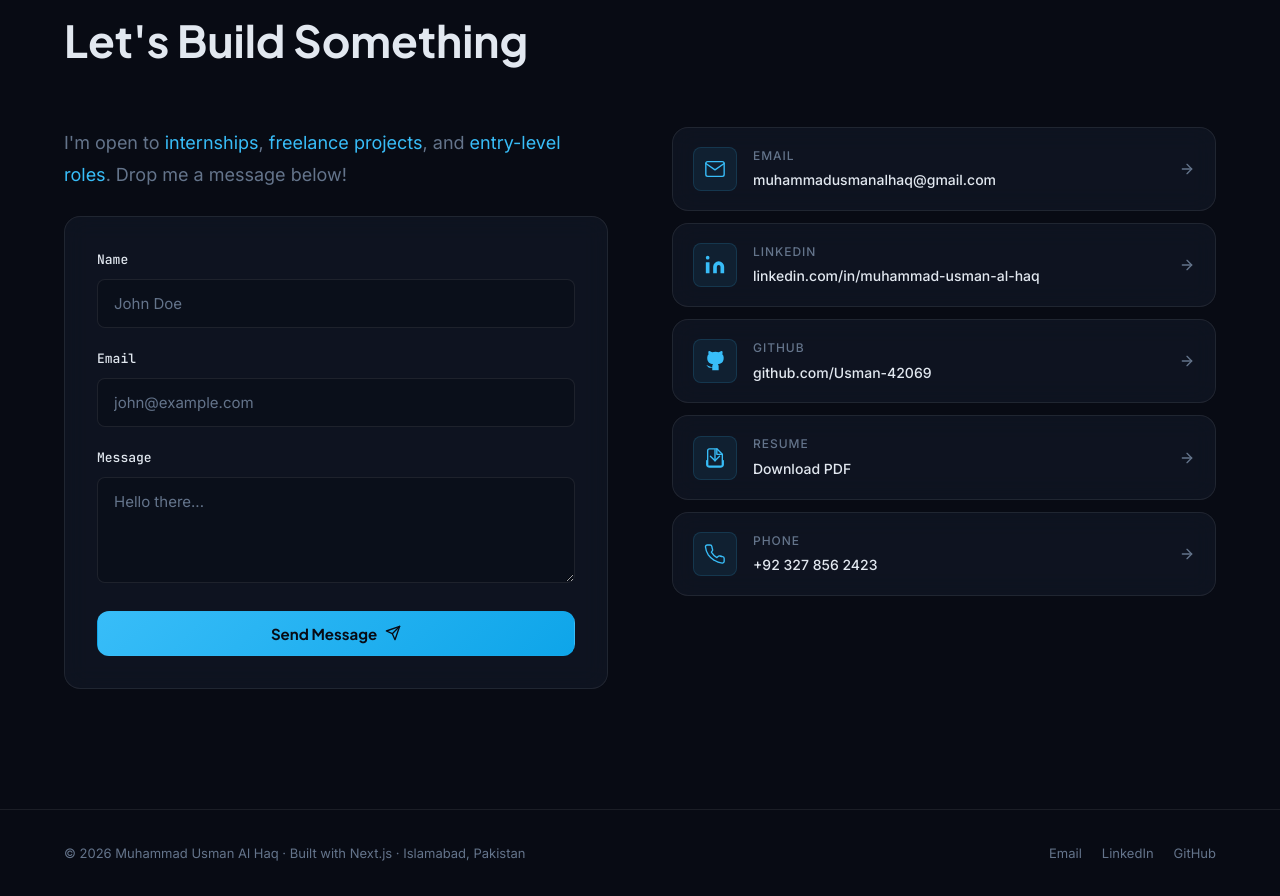
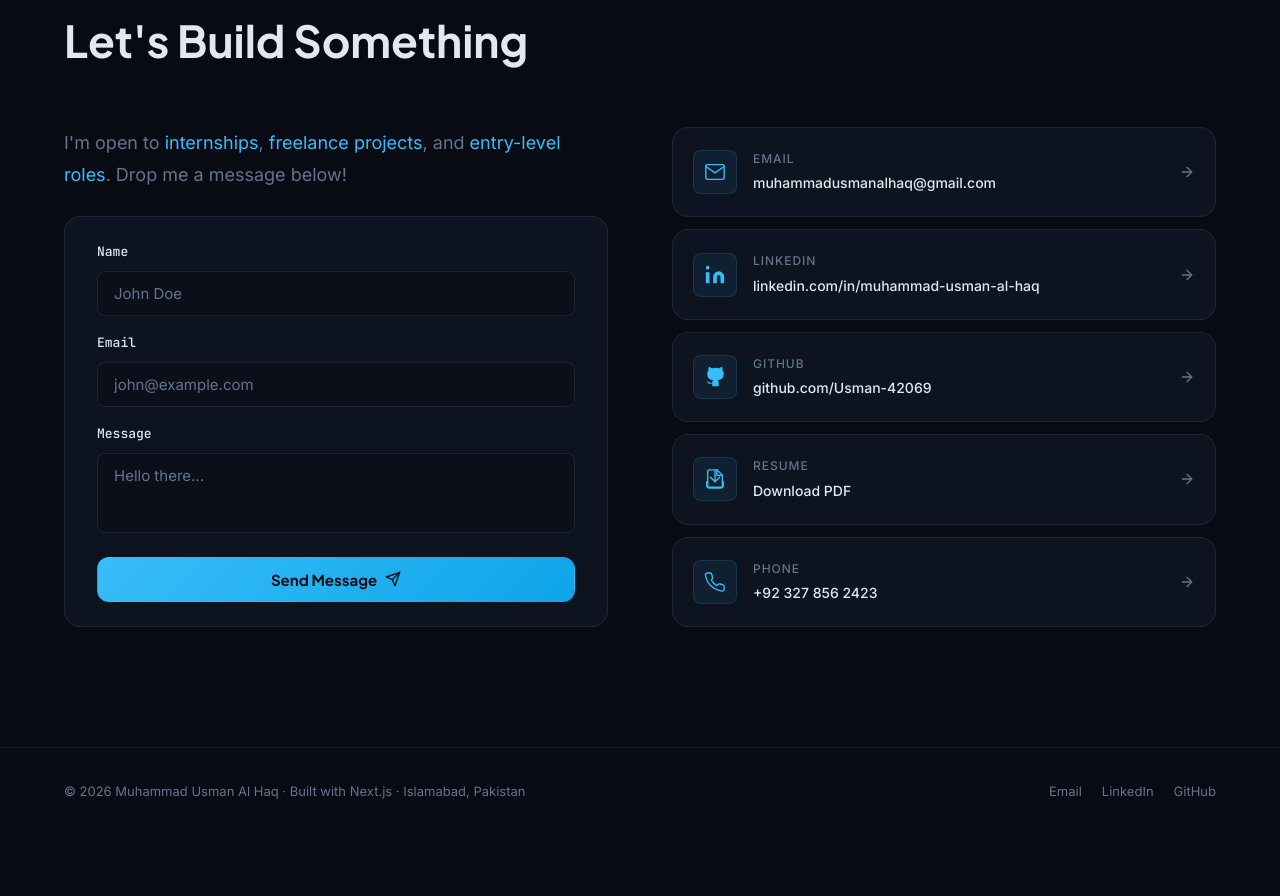
Before and after one commit to Usman-42069/muhammadusmanalhaq, a Next.js app: page / in a window 1280 px wide. Shown: the part 7823-8719 px from the top of the page. After the commit the page ends 8657 px from the top, so only its background shows below. Built offline with nearby package versions, Linux system fonts and the light colour scheme.

Commit message:
style: fix contact layout symmetry

```diff
--- a/app/globals.css
+++ b/app/globals.css
@@ -1292,9 +1292,9 @@ h1,h2,h3,h4 {
 /* ============================================================
    CONTACT
    ============================================================ */
-.contact-layout { display: grid; grid-template-columns: 1fr 1fr; gap: 64px; align-items: start; }
+.contact-layout { display: grid; grid-template-columns: 1fr 1fr; gap: 64px; align-items: stretch; }
 .contact-body { font-size: 18px; color: var(--muted); line-height: 1.8; margin-bottom: 32px; }
-.contact-links { display: flex; flex-direction: column; gap: 12px; min-width: 0; width: 100%; }
+.contact-links { display: flex; flex-direction: column; gap: 12px; min-width: 0; width: 100%; height: 100%; }
 .contact-link-card {
   display: flex;
   align-items: center;
@@ -1304,6 +1304,7 @@ h1,h2,h3,h4 {
   transition: transform var(--transition-md), border-color var(--transition-md), box-shadow var(--transition-md);
   width: 100%;
   box-sizing: border-box;
+  flex: 1;
 }
 .contact-link-card:hover { transform: translateX(4px); }
 .contact-link-icon {
@@ -1350,10 +1351,12 @@ h1,h2,h3,h4 {
 
 /* Form Elements */
 .contact-form {
-  padding: 32px;
+  padding: 24px 32px;
   display: flex;
   flex-direction: column;
-  gap: 20px;
+  gap: 16px;
+  flex: 1;
+  justify-content: space-between;
 }
 .form-group {
   display: flex;
@@ -1371,7 +1374,7 @@ h1,h2,h3,h4 {
   background: rgba(8, 11, 20, 0.4);
   border: 1px solid var(--border);
   border-radius: var(--radius-sm);
-  padding: 14px 16px;
+  padding: 12px 16px;
   color: var(--text);
   font-family: var(--font-body);
   font-size: 15px;
@@ -1380,8 +1383,9 @@ h1,h2,h3,h4 {
   box-sizing: border-box;
 }
 .form-textarea {
-  resize: vertical;
-  min-height: 100px;
+  resize: none;
+  min-height: 80px;
+  flex: 1;
 }
 .form-input:hover, .form-textarea:hover {
   border-color: rgba(56, 189, 248, 0.2);
--- a/components/Contact.tsx
+++ b/components/Contact.tsx
@@ -128,7 +128,7 @@ export default function Contact() {
 
         <div className="contact-layout">
           {/* Form Intro & Form */}
-          <div className="contact-intro reveal">
+          <div className="contact-intro reveal" style={{ display: 'flex', flexDirection: 'column', height: '100%' }}>
             <p className="contact-body" style={{ marginBottom: '24px' }}>
               I&apos;m open to <span className="text-accent">internships</span>,{' '}
               <span className="text-accent">freelance projects</span>, and{' '}
@@ -144,9 +144,9 @@ export default function Contact() {
                 <label htmlFor="email" className="form-label">Email</label>
                 <input type="email" id="email" name="email" required className="form-input" placeholder="john@example.com" />
               </div>
-              <div className="form-group">
+              <div className="form-group" style={{ flex: 1 }}>
                 <label htmlFor="message" className="form-label">Message</label>
-                <textarea id="message" name="message" required className="form-textarea" placeholder="Hello there..." rows={4} />
+                <textarea id="message" name="message" required className="form-textarea" placeholder="Hello there..." />
               </div>
 
               <button type="submit" className="btn btn-accent btn-full" disabled={status === 'loading'} style={{ marginTop: '8px' }}>
```
